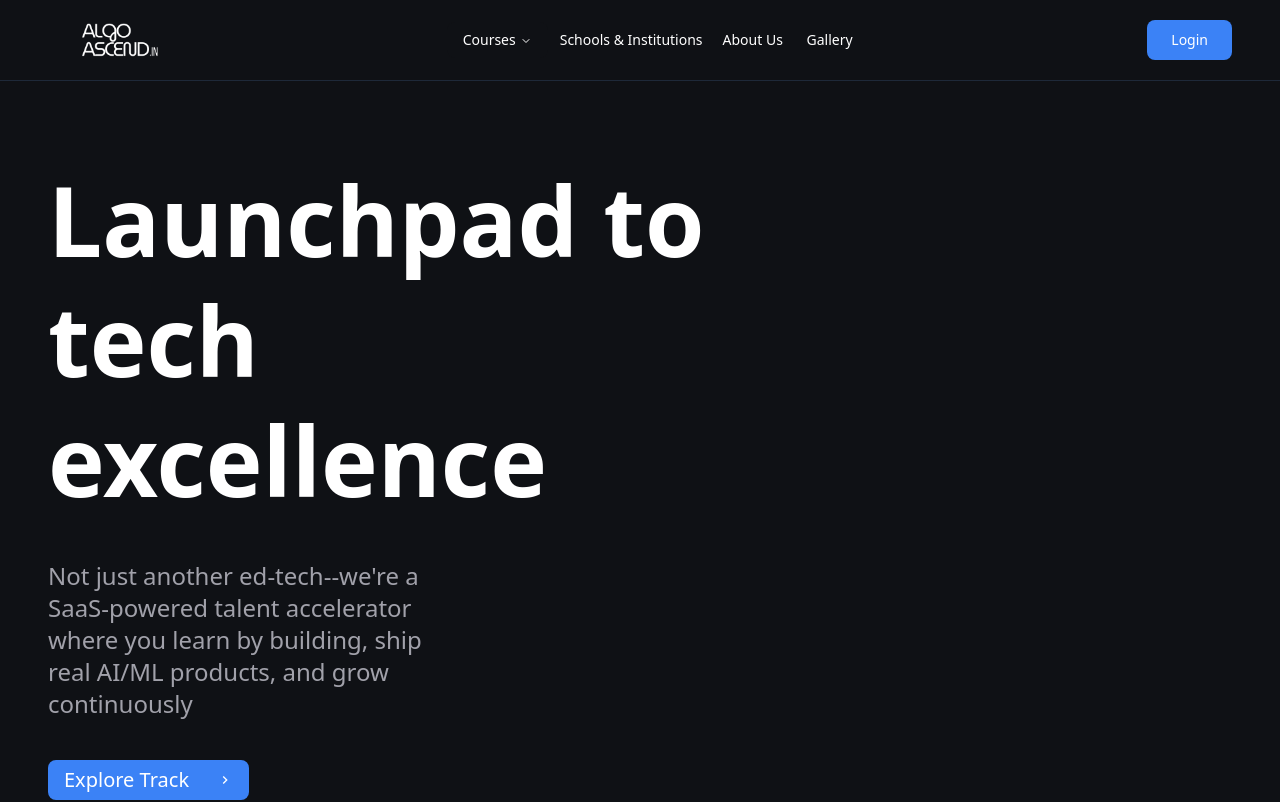
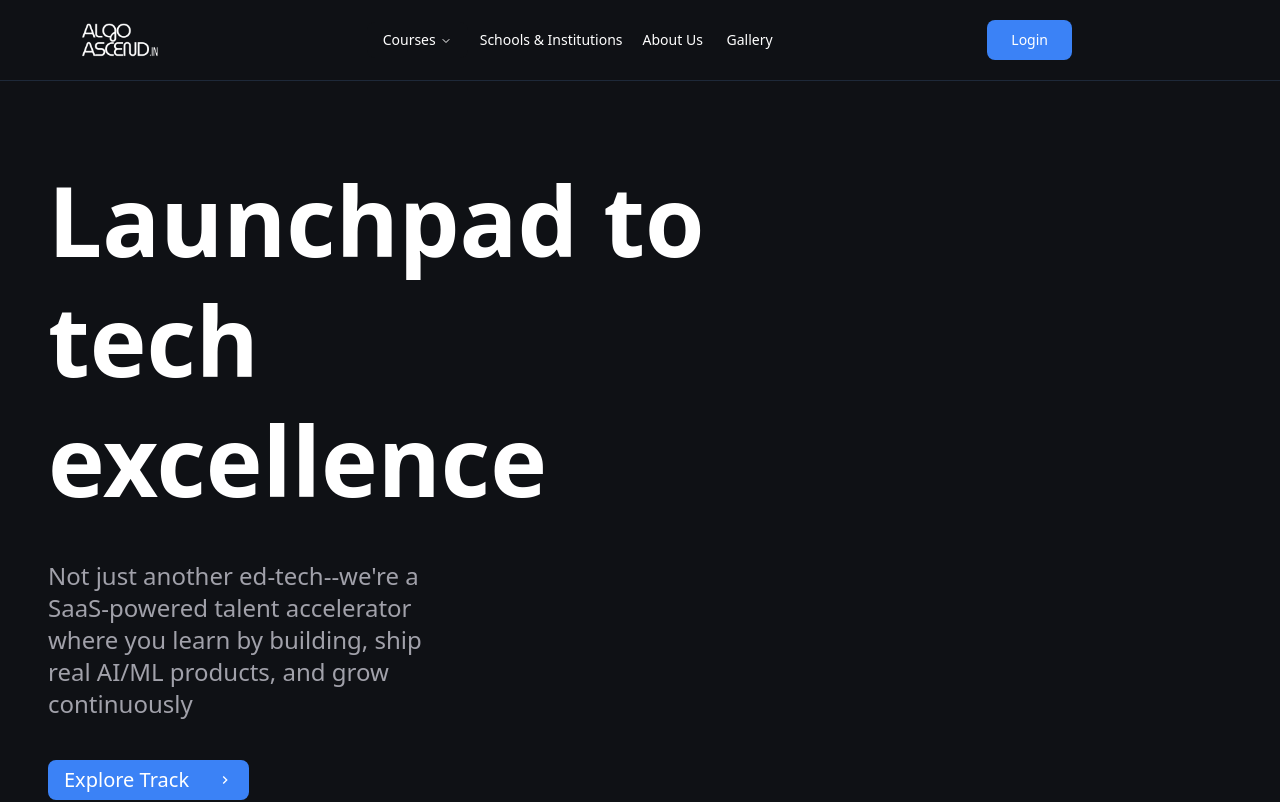
Before and after one commit to gangwalatishay/web, a React app in the folder frontend/: page / in a window 1280 px wide. Shown: the top 802 px of the page. Built offline with nearby package versions, Linux system fonts and the light colour scheme; the HTML template or start-up script is replaced by a standard one.

Commit message:
modified:   frontend/src/app/navbar/navbar.tsx

```diff
--- a/frontend/src/app/navbar/navbar.tsx
+++ b/frontend/src/app/navbar/navbar.tsx
@@ -24,7 +24,7 @@
         scrolled && "border-b shadow-sm"
       )}
     >
-      <div className="flex flex-row items-center justify-between pl-20">
+      <div className="flex flex-row items-center justify-between pl-20 pr-40">
         {/* Logo */}
         <Logo />
         {/* Navigation Menu */}
```
